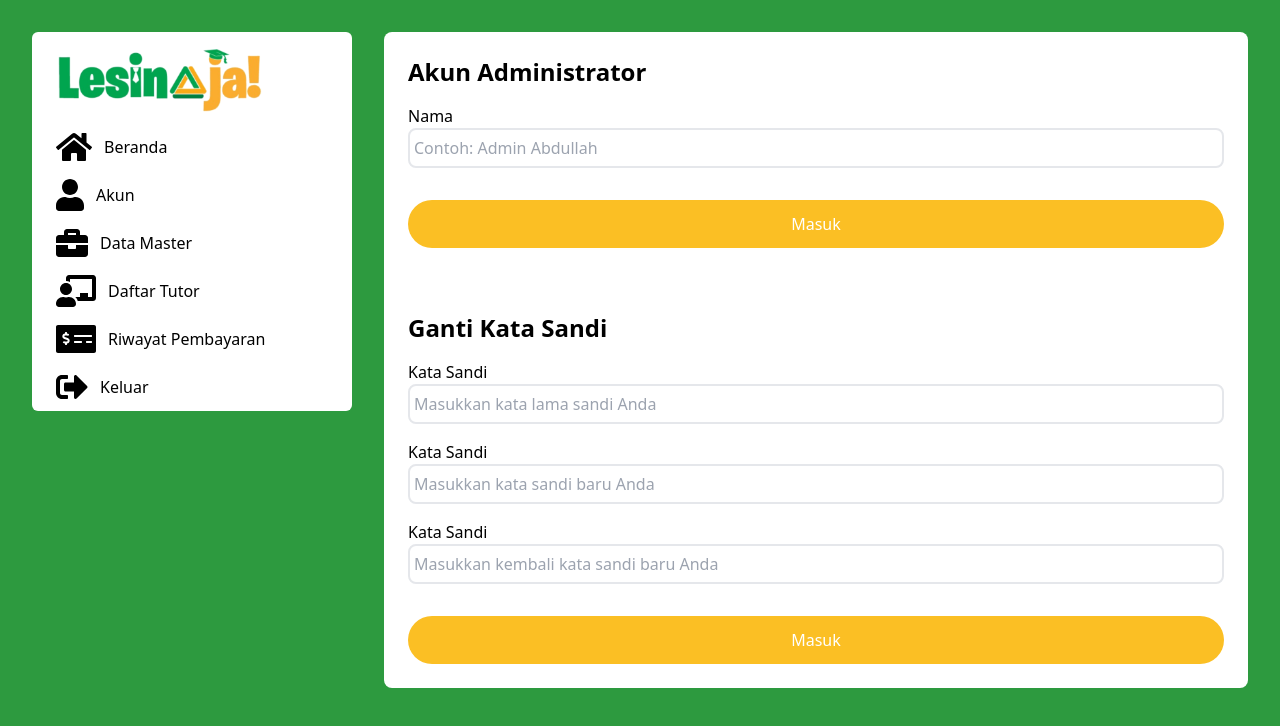
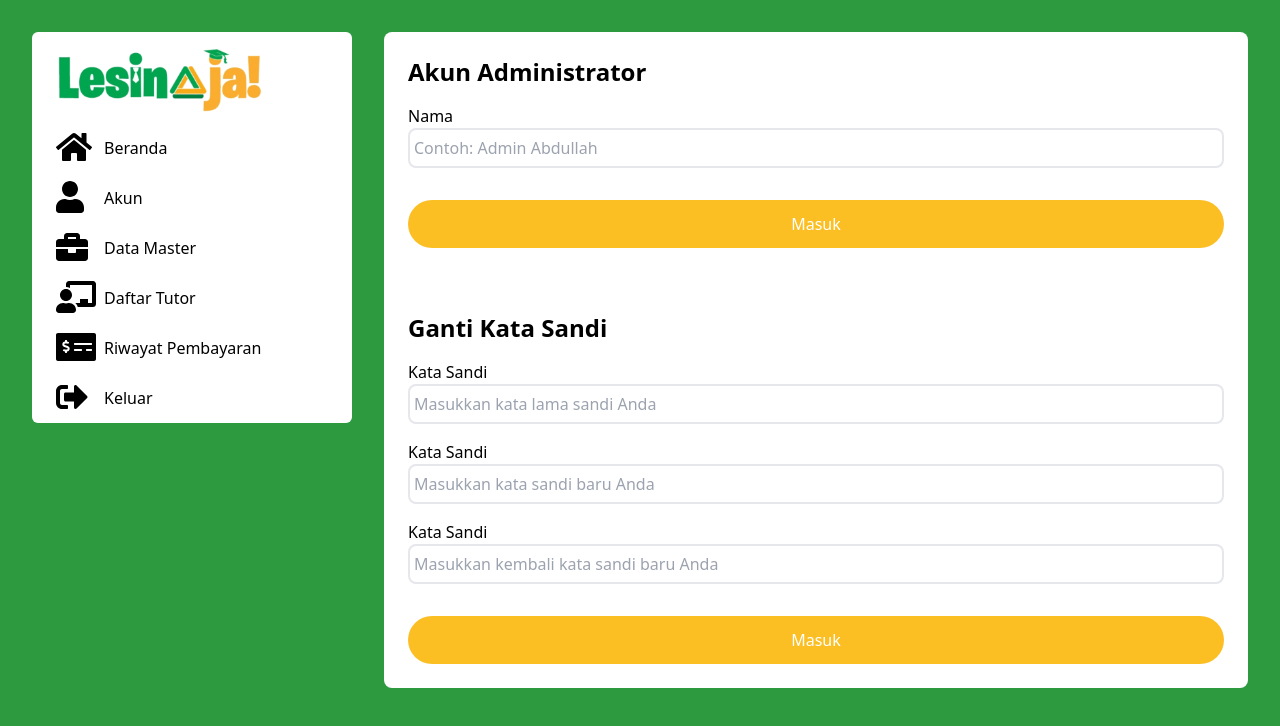
Before and after one commit to andirayka/lesinaja, a React (Create React App) app: page /akun in a window 1280 px wide. Shown: the top 726 px of the page. Built offline with nearby package versions, Linux system fonts and the light colour scheme.

Commit message:
fix sidebar icons

```diff
--- a/src/components/organisms/Sidebar.js
+++ b/src/components/organisms/Sidebar.js
@@ -22,7 +22,9 @@ const Sidebar = () => {
             text="Beranda"
             additionalClassName="flex flex-row items-center"
           >
+            <div className="w-12">
               <FontAwesomeIcon icon={faHome} size="2x" className="mr-3" />
+            </div>
           </SidebarItem>
         </Link>
 
@@ -31,7 +33,9 @@ const Sidebar = () => {
             text="Akun"
             additionalClassName="flex flex-row items-center"
           >
+            <div className="w-12">
               <FontAwesomeIcon icon={faUser} size="2x" className="mr-3" />
+            </div>
           </SidebarItem>
         </Link>
 
@@ -40,7 +44,9 @@ const Sidebar = () => {
             text="Data Master"
             additionalClassName="flex flex-row items-center"
           >
+            <div className="w-12">
               <FontAwesomeIcon icon={faBriefcase} size="2x" className="mr-3" />
+            </div>
           </SidebarItem>
         </Link>
 
@@ -49,11 +55,13 @@ const Sidebar = () => {
             text="Daftar Tutor"
             additionalClassName="flex flex-row items-center"
           >
+            <div className="w-12">
               <FontAwesomeIcon
                 icon={faChalkboardTeacher}
                 size="2x"
                 className="mr-3"
               />
+            </div>
           </SidebarItem>
         </Link>
 
@@ -62,11 +70,13 @@ const Sidebar = () => {
             text="Riwayat Pembayaran"
             additionalClassName="flex flex-row items-center"
           >
+            <div className="w-12">
               <FontAwesomeIcon
                 icon={faMoneyCheckAlt}
                 size="2x"
                 className="mr-3"
               />
+            </div>
           </SidebarItem>
         </Link>
 
@@ -75,7 +85,9 @@ const Sidebar = () => {
             text="Keluar"
             additionalClassName="flex flex-row items-center"
           >
+            <div className="w-12">
               <FontAwesomeIcon icon={faSignOutAlt} size="2x" className="mr-3" />
+            </div>
           </SidebarItem>
         </Link>
       </div>
```
Lines whose indentation alone changed are shown as unchanged.
